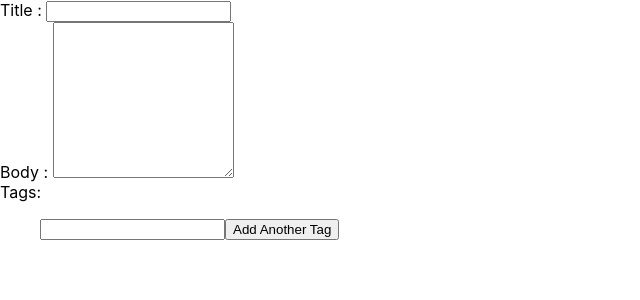
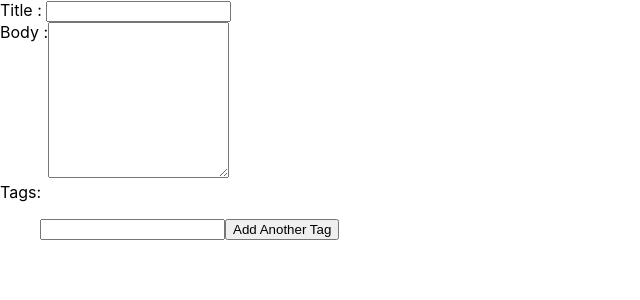
Before and after one commit to RohanKhare/post-assignment, a React (Create React App) app: page / in a window 1280 px wide. Shown: the top 300 px of the page, without its empty margins (0-640 px from the left). Built offline with nearby package versions, Linux system fonts and the light colour scheme.

Commit message:
Refactored code

```diff
--- a/src/components/Body.js
+++ b/src/components/Body.js
@@ -8,10 +8,14 @@ class Body extends React.Component{
 
     render(){
         return(
-            <div className='bodyComponent'>
+            <div className='bodyContainer'>
+                <div  style={{float:'left'}}>
                 <label>Body : </label>
+                </div>
+                <div>
                 <textarea rows='10'></textarea>
-            </div>
+                </div>
+           </div>
         );
     }
 }
--- a/src/components/Post.js
+++ b/src/components/Post.js
@@ -13,7 +13,7 @@ class Post extends React.Component{
         return(
             <div className='postComponent'>
                 <div>
-                <Title />
+                    <Title />
                 </div>
                 <div>
                     <Body />
--- a/src/components/Tags.js
+++ b/src/components/Tags.js
@@ -34,8 +34,6 @@ class Tags extends React.Component{
             }
             additionalTagId.removeChild(additionalTagId.childNodes[index]);
        }
-
-
     }
     appendTag = (inputTag) =>{
         //document.getElementById('UserInputTag').value = '';
@@ -81,15 +79,15 @@ class Tags extends React.Component{
     }
     render(){
         return(
-            <div>
+            <div className='tagsContainer' style={{float:'left'}}>
                 Tags:
-            <div>
+
                     <ul id='additionalTags' style={{listStyleType :'none'}}>
                     </ul>
                     <div style={{paddingLeft:40}}>
                         <input id='UserInputTag' type='text' value={this.state.tag} onChange={(e) => {this.handleChange(e)}}></input>
                         <button onClick={()=>{this.appendTag(this.state.tag)}}>Add Another Tag</button>
-                </div>
+
                 </div>
             </div>
         );
--- a/src/components/Title.js
+++ b/src/components/Title.js
@@ -8,7 +8,7 @@ class Title extends React.Component{
 
     render(){
         return(
-            <div className='titleComponent'>
+            <div className='titleContainer'>
                 <label>Title : </label>
                 <input type='text' value=''></input>
             </div>
```
Lines whose indentation alone changed are shown as unchanged.
